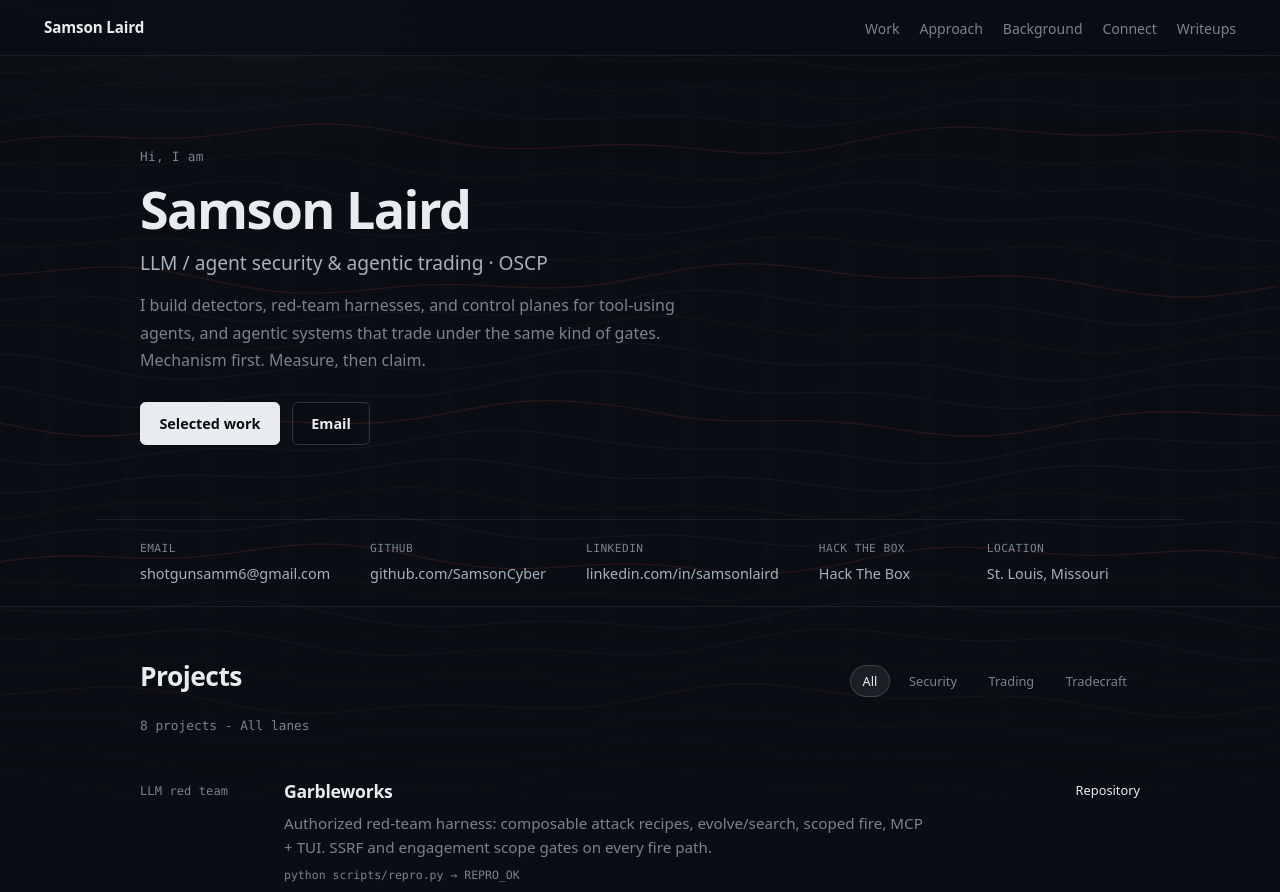
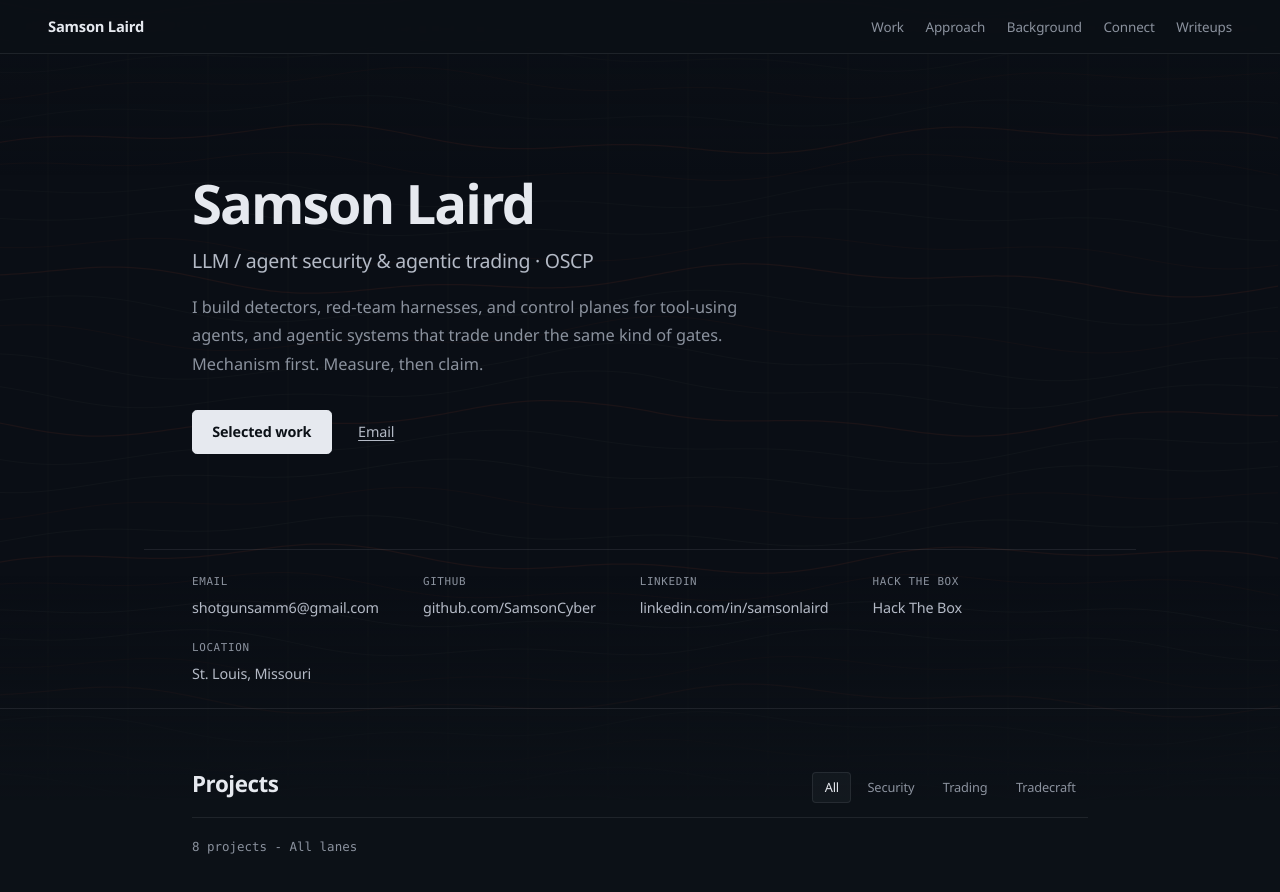
Before and after one commit to SamsonCyber/SamsonCyber.github.io, a website built with Vite: page index.html in a window 1280 px wide. Shown: the top 892 px of the page. Built offline with nearby package versions, Linux system fonts and the light colour scheme; animation ran at ten frames a second.

Commit message:
Quiet hire-ready polish from real eng portfolio patterns.
Tighter measure, calmer hierarchy, list hover wash, text email CTA. No green, no badge, no chrome toys.

```diff
--- a/index.html
+++ b/index.html
@@ -44,7 +44,6 @@
     <main id="main">
       <section class="hero" id="top" aria-labelledby="hero-title">
         <div class="hero__left">
-          <p class="hero__greeting">Hi, I am</p>
           <h1 class="hero__title" id="hero-title">Samson Laird</h1>
           <p class="sr-only">Also known as SAMSON</p>
           <p class="hero__role" id="hero-role">LLM / agent security and agentic trading. OSCP.</p>
--- a/src/style.css
+++ b/src/style.css
@@ -1,21 +1,22 @@
-/* Hire-ready surface. Flow-field stays. No vibe bars, card stacks, or toy type. */
+/* Hire-ready portfolio. Quiet, readable, no toys.
+   Patterns from real eng portfolios (Brittany-style one-pager, constrained width, clear hierarchy). */
 
 :root {
-  --void: #0a0e14;
-  --text: #e8ecf1;
-  --text-dim: #a8b0bc;
-  --text-mute: #7a8290;
-  --accent: #e8ecf1;
-  --accent-dim: rgba(232, 236, 241, 0.08);
-  --line: rgba(232, 236, 241, 0.08);
-  --line-strong: rgba(232, 236, 241, 0.16);
-  --surface: rgba(255, 255, 255, 0.02);
+  --void: #0c1117;
+  --text: #e6e9ef;
+  --text-dim: #b4bac6;
+  --text-mute: #8b929e;
+  --link: #d0d5dd;
+  --line: rgba(230, 233, 239, 0.09);
+  --line-strong: rgba(230, 233, 239, 0.16);
+  --wash: rgba(230, 233, 239, 0.035);
 
-  --font: system-ui, -apple-system, "Segoe UI", Roboto, "Helvetica Neue", Arial, sans-serif;
+  --font: "Segoe UI", system-ui, -apple-system, Roboto, "Helvetica Neue", Arial, sans-serif;
   --font-mono: ui-monospace, "Cascadia Code", "SF Mono", Menlo, Consolas, monospace;
 
-  --pad: clamp(1.25rem, 4vw, 2.75rem);
-  --max: 68rem;
+  --pad: clamp(1.35rem, 4.5vw, 3rem);
+  --max: 62rem;
+  --measure: 38rem;
   --ease: cubic-bezier(0.22, 1, 0.36, 1);
   --z-bg: 0;
   --z-vignette: 1;
@@ -53,8 +54,8 @@ body {
   background: var(--void);
   color: var(--text);
   font-family: var(--font);
-  font-size: 1.05rem;
-  line-height: 1.65;
+  font-size: 1.0625rem;
+  line-height: 1.7;
   -webkit-font-smoothing: antialiased;
   overflow-x: hidden;
 }
@@ -66,6 +67,7 @@ body {
   pointer-events: none;
   width: 100%;
   height: 100%;
+  opacity: 0.55;
 }
 
 .vignette {
@@ -73,9 +75,13 @@ body {
   inset: 0;
   z-index: var(--z-vignette);
   pointer-events: none;
-  background:
-    radial-gradient(ellipse 55% 40% at 20% 0%, rgba(232, 236, 241, 0.03), transparent 50%),
-    linear-gradient(180deg, rgba(10, 14, 20, 0.15) 0%, transparent 30%, transparent 70%, rgba(10, 14, 20, 0.9) 100%);
+  background: linear-gradient(
+    180deg,
+    rgba(12, 17, 23, 0.35) 0%,
+    transparent 22%,
+    transparent 72%,
+    rgba(12, 17, 23, 0.92) 100%
+  );
 }
 
 .site {
@@ -84,9 +90,9 @@ body {
 }
 
 a {
-  color: var(--accent);
-  text-underline-offset: 0.15em;
-  transition: color 0.15s var(--ease);
+  color: var(--link);
+  text-underline-offset: 0.18em;
+  transition: color 0.18s var(--ease);
 }
 
 a:hover {
@@ -94,15 +100,16 @@ a:hover {
 }
 
 a:focus-visible {
-  outline: 2px solid var(--accent);
+  outline: 2px solid var(--text-dim);
   outline-offset: 3px;
+  border-radius: 2px;
 }
 
 .skip {
   position: absolute;
   left: -9999px;
   z-index: var(--z-skip);
-  background: var(--accent);
+  background: var(--text);
   color: var(--void);
   padding: 0.5rem 1rem;
   font-weight: 600;
@@ -119,50 +126,51 @@ a:focus-visible {
   align-items: center;
   justify-content: space-between;
   gap: 1rem;
-  min-height: 3.5rem;
-  padding: 0.75rem var(--pad);
+  min-height: 3.4rem;
+  padding: 0.65rem var(--pad);
   position: sticky;
   top: 0;
   z-index: var(--z-nav);
-  background: rgba(10, 14, 20, 0.75);
-  backdrop-filter: blur(12px);
-  -webkit-backdrop-filter: blur(12px);
+  background: rgba(12, 17, 23, 0.82);
+  backdrop-filter: blur(10px) saturate(1.05);
+  -webkit-backdrop-filter: blur(10px) saturate(1.05);
   border-bottom: 1px solid var(--line);
 }
 
 @media (prefers-reduced-transparency: reduce) {
   .topbar {
-    background: rgba(10, 14, 20, 0.96);
+    background: rgba(12, 17, 23, 0.97);
     backdrop-filter: none;
     -webkit-backdrop-filter: none;
   }
 }
 
 .topbar__mark {
-  font-size: 0.95rem;
+  font-size: 0.92rem;
   font-weight: 600;
   color: var(--text);
   text-decoration: none;
-  letter-spacing: -0.01em;
+  letter-spacing: -0.015em;
 }
 
 .topbar__mark:hover {
-  color: var(--accent);
+  color: var(--text-dim);
 }
 
 .nav {
   display: flex;
   flex-wrap: wrap;
-  gap: 0.25rem 1.25rem;
+  gap: 0.2rem 1.35rem;
   list-style: none;
   justify-content: flex-end;
 }
 
 .nav a {
-  font-size: 0.875rem;
+  font-size: 0.84rem;
   font-weight: 500;
   color: var(--text-mute);
   text-decoration: none;
+  letter-spacing: -0.01em;
 }
 
 .nav a:hover {
@@ -173,13 +181,13 @@ a:focus-visible {
 .hero {
   max-width: var(--max);
   margin: 0 auto;
-  padding: clamp(2.5rem, 8vh, 5rem) var(--pad) clamp(2.5rem, 6vh, 4rem);
+  padding: clamp(3rem, 10vh, 6rem) var(--pad) clamp(2.75rem, 7vh, 4.25rem);
   border-bottom: 1px solid var(--line);
 }
 
 @media (min-width: 900px) {
   .hero {
-    min-height: min(58dvh, 30rem);
+    min-height: min(62dvh, 32rem);
     display: flex;
     align-items: center;
   }
@@ -187,48 +195,46 @@ a:focus-visible {
 
 .hero__left {
   min-width: 0;
-  max-width: 40rem;
+  max-width: var(--measure);
 }
 
 .hero__greeting {
-  font-family: var(--font-mono);
-  font-size: 0.8rem;
-  font-weight: 500;
-  color: var(--text-mute);
-  margin-bottom: 0.85rem;
-  letter-spacing: 0.02em;
+  display: none;
 }
 
 .hero__title {
-  font-size: clamp(2.25rem, 5vw, 3.25rem);
+  font-size: clamp(2.4rem, 5.5vw, 3.4rem);
   font-weight: 650;
-  letter-spacing: -0.03em;
-  line-height: 1.1;
+  letter-spacing: -0.035em;
+  line-height: 1.08;
   color: var(--text);
-  margin-bottom: 0.75rem;
+  margin-bottom: 0.9rem;
+  text-wrap: balance;
 }
 
 .hero__role {
-  font-size: clamp(1.05rem, 1rem + 0.25vw, 1.2rem);
+  font-size: clamp(1.08rem, 1rem + 0.3vw, 1.22rem);
   font-weight: 500;
   color: var(--text-dim);
   max-width: 28rem;
-  line-height: 1.4;
-  margin-bottom: 1rem;
+  line-height: 1.45;
+  margin-bottom: 1.1rem;
+  letter-spacing: -0.015em;
 }
 
 .hero__lede {
   color: var(--text-mute);
-  font-size: 1rem;
-  line-height: 1.7;
+  font-size: 1.02rem;
+  line-height: 1.75;
   max-width: 36rem;
 }
 
 .hero__actions {
   display: flex;
   flex-wrap: wrap;
-  gap: 0.75rem;
-  margin-top: 1.75rem;
+  align-items: center;
+  gap: 0.85rem 1.25rem;
+  margin-top: 2rem;
 }
 
 .sr-only {
@@ -244,22 +250,26 @@ a:focus-visible {
   display: inline-flex;
   align-items: center;
   justify-content: center;
-  min-height: 2.6rem;
-  padding: 0.55rem 1.15rem;
+  min-height: 2.55rem;
+  padding: 0.55rem 1.2rem;
   font-family: var(--font);
   font-size: 0.9rem;
-  font-weight: 550;
+  font-weight: 600;
+  letter-spacing: -0.01em;
   text-decoration: none;
-  border-radius: 0.35rem;
+  border-radius: 0.3rem;
   border: 1px solid var(--line-strong);
   background: transparent;
   color: var(--text);
   cursor: pointer;
-  transition: background 0.15s var(--ease), border-color 0.15s var(--ease), color 0.15s var(--ease);
+  transition:
+    background 0.18s var(--ease),
+    border-color 0.18s var(--ease),
+    color 0.18s var(--ease);
 }
 
 .btn:active {
-  transform: scale(0.98);
+  transform: scale(0.985);
 }
 
 .btn--primary {
@@ -269,14 +279,25 @@ a:focus-visible {
 }
 
 .btn--primary:hover {
-  background: transparent;
-  color: var(--text);
+  background: var(--text-dim);
   border-color: var(--text-dim);
+  color: var(--void);
+}
+
+.btn--ghost {
+  border-color: transparent;
+  color: var(--text-dim);
+  padding-inline: 0.35rem;
+  min-height: auto;
+  text-decoration: underline;
+  text-underline-offset: 0.2em;
+  font-weight: 500;
 }
 
 .btn--ghost:hover {
-  border-color: var(--text-dim);
+  border-color: transparent;
   color: var(--text);
+  background: transparent;
 }
 
 /* ── Contact ────────────────────────────────────────── */
@@ -287,24 +308,24 @@ a:focus-visible {
 .contact-strip__grid {
   max-width: var(--max);
   margin: 0 auto;
-  padding: 1.25rem var(--pad);
+  padding: 1.4rem var(--pad);
   display: flex;
   flex-wrap: wrap;
-  gap: 1.25rem 2.5rem;
+  gap: 1.15rem 2.75rem;
 }
 
 .contact-cell {
   display: flex;
   flex-direction: column;
-  gap: 0.25rem;
-  min-width: 8rem;
+  gap: 0.28rem;
+  min-width: 7.5rem;
 }
 
 .contact-cell__label {
-  font-size: 0.7rem;
+  font-size: 0.68rem;
   font-family: var(--font-mono);
   color: var(--text-mute);
-  letter-spacing: 0.04em;
+  letter-spacing: 0.06em;
   text-transform: uppercase;
 }
 
@@ -315,17 +336,18 @@ a:focus-visible {
   color: var(--text-dim);
   text-decoration: none;
   overflow-wrap: anywhere;
+  letter-spacing: -0.01em;
 }
 
 .contact-cell a:hover {
-  color: var(--accent);
+  color: var(--text);
 }
 
 /* ── Sections ───────────────────────────────────────── */
 .section {
   max-width: var(--max);
   margin: 0 auto;
-  padding: clamp(2.75rem, 6vh, 4.5rem) var(--pad);
+  padding: clamp(3.25rem, 7vh, 5rem) var(--pad);
 }
 
 .section__head {
@@ -333,39 +355,38 @@ a:focus-visible {
   flex-wrap: wrap;
   align-items: baseline;
   justify-content: space-between;
-  gap: 1rem;
-  margin-bottom: 1.5rem;
+  gap: 1rem 1.5rem;
+  margin-bottom: 1.75rem;
+  padding-bottom: 0.85rem;
+  border-bottom: 1px solid var(--line);
 }
 
 .section__title {
-  font-size: clamp(1.35rem, 1.1rem + 0.8vw, 1.65rem);
+  font-size: clamp(1.2rem, 1rem + 0.55vw, 1.4rem);
   font-weight: 600;
   letter-spacing: -0.02em;
   color: var(--text);
-}
-
-.section__title::before {
-  content: none;
 }
 
 /* ── Filters ────────────────────────────────────────── */
 .filters {
   display: flex;
   flex-wrap: wrap;
-  gap: 0.35rem;
+  gap: 0.25rem;
 }
 
 .filter-btn {
   font-family: var(--font);
   font-size: 0.8rem;
   font-weight: 500;
-  min-height: 2rem;
-  padding: 0.3rem 0.75rem;
+  min-height: 1.9rem;
+  padding: 0.25rem 0.7rem;
   border: 1px solid transparent;
-  border-radius: 999px;
+  border-radius: 0.25rem;
   background: transparent;
   color: var(--text-mute);
   cursor: pointer;
+  letter-spacing: -0.01em;
   transition: color 0.15s var(--ease), background 0.15s var(--ease), border-color 0.15s var(--ease);
 }
 
@@ -375,80 +396,79 @@ a:focus-visible {
 
 .filter-btn[aria-pressed="true"] {
   color: var(--text);
-  background: var(--accent-dim);
-  border-color: var(--line-strong);
+  background: var(--wash);
+  border-color: var(--line);
 }
 
 .filter-btn:focus-visible {
-  outline: 2px solid var(--accent);
+  outline: 2px solid var(--text-dim);
   outline-offset: 2px;
 }
 
 .project-live {
-  font-size: 0.8rem;
+  font-size: 0.78rem;
   font-family: var(--font-mono);
   color: var(--text-mute);
-  margin: -0.5rem 0 1.25rem;
+  margin: -0.65rem 0 1.15rem;
 }
 
-/* ── Projects: list, not cards ──────────────────────── */
+/* ── Projects: list rows ────────────────────────────── */
 .project-list {
   list-style: none;
 }
 
 .project {
   display: grid;
-  gap: 0.35rem 1.5rem;
-  padding: 1.35rem 0;
+  gap: 0.3rem 1.5rem;
+  padding: 1.2rem 0.5rem 1.2rem 0;
+  margin: 0 -0.5rem;
   border-bottom: 1px solid var(--line);
-  background: transparent;
-  border-left: none;
-  transition: none;
+  border-radius: 0.25rem;
+  transition: background 0.18s var(--ease);
 }
 
 @media (min-width: 800px) {
   .project {
-    grid-template-columns: 7.5rem minmax(0, 1fr) auto;
+    grid-template-columns: 7.25rem minmax(0, 1fr) auto;
     align-items: start;
+    padding: 1.25rem 0.65rem 1.25rem 0.35rem;
+    margin: 0 -0.35rem;
   }
 }
 
 .project:hover {
-  background: transparent;
-  transform: none;
-  box-shadow: none;
-  border-left-color: transparent;
-  padding-left: 0;
+  background: var(--wash);
 }
 
 .project__meta {
-  font-size: 0.75rem;
+  font-size: 0.74rem;
   font-family: var(--font-mono);
   color: var(--text-mute);
-  padding-top: 0.3rem;
-  text-transform: none;
+  padding-top: 0.28rem;
   letter-spacing: 0.01em;
 }
 
 .project__name {
-  font-size: 1.1rem;
+  font-size: 1.08rem;
   font-weight: 600;
-  letter-spacing: -0.015em;
+  letter-spacing: -0.02em;
   color: var(--text);
   text-decoration: none;
-  line-height: 1.25;
+  line-height: 1.3;
 }
 
 a.project__name:hover {
-  color: var(--accent);
+  color: var(--text-dim);
+  text-decoration: underline;
+  text-underline-offset: 0.16em;
 }
 
 .project__blurb {
-  margin-top: 0.35rem;
+  margin-top: 0.3rem;
   color: var(--text-mute);
   font-size: 0.95rem;
   max-width: 40rem;
-  line-height: 1.6;
+  line-height: 1.65;
 }
 
 .project__proof {
@@ -456,6 +476,7 @@ a.project__name:hover {
   font-family: var(--font-mono);
   font-size: 0.72rem;
   color: var(--text-mute);
+  opacity: 0.9;
 }
 
 .project__note {
@@ -469,7 +490,7 @@ a.project__name:hover {
   display: flex;
   flex-direction: column;
   align-items: flex-start;
-  gap: 0.35rem;
+  gap: 0.3rem;
   padding-top: 0.15rem;
 }
 
@@ -477,141 +498,103 @@ a.project__name:hover {
   font-size: 0.8rem;
   font-weight: 500;
   text-decoration: none;
-  color: var(--accent);
+  color: var(--text-dim);
 }
 
 .project__links a:hover {
   color: var(--text);
-  border-bottom: none;
+  text-decoration: underline;
+  text-underline-offset: 0.16em;
 }
 
-/* ── Approach: simple stack ─────────────────────────── */
+/* ── Approach ───────────────────────────────────────── */
 .approach-grid {
   display: grid;
-  gap: 1.5rem;
-  background: transparent;
-  border: none;
-  counter-reset: none;
+  gap: 1.75rem 2.25rem;
 }
 
 @media (min-width: 800px) {
   .approach-grid {
     grid-template-columns: repeat(3, 1fr);
-    gap: 2rem;
-  }
-
-  .approach-card:first-child {
-    grid-row: auto;
   }
 }
 
 .approach-card {
-  background: transparent;
   padding: 0;
-  min-height: 0;
-  border: none;
-}
-
-.approach-card:hover {
-  background: transparent;
-}
-
-.approach-card::before {
-  content: none;
 }
 
 .approach-card h3 {
-  font-size: 1rem;
+  font-size: 0.98rem;
   font-weight: 600;
-  letter-spacing: -0.01em;
+  letter-spacing: -0.015em;
   color: var(--text);
-  margin-bottom: 0.5rem;
-  text-transform: none;
+  margin-bottom: 0.45rem;
 }
 
 .approach-card p {
   color: var(--text-mute);
-  font-size: 0.95rem;
-  line-height: 1.6;
-  max-width: 28rem;
+  font-size: 0.94rem;
+  line-height: 1.65;
+  max-width: 26rem;
 }
 
-/* ── Resume: stacked rows ───────────────────────────── */
+/* ── Resume ─────────────────────────────────────────── */
 .resume-block {
   display: grid;
   gap: 0;
-  background: transparent;
-  border: none;
-}
-
-@media (min-width: 800px) {
-  .resume-block {
-    grid-template-columns: 1fr;
-  }
-
-  .resume-block .resume-item:first-child,
-  .resume-block .resume-item:last-child {
-    grid-column: auto;
-    grid-row: auto;
-  }
 }
 
 .resume-item {
-  background: transparent;
-  padding: 1.25rem 0;
+  padding: 1.2rem 0;
   border-bottom: 1px solid var(--line);
 }
 
-.resume-item:hover {
-  background: transparent;
+.resume-item:last-child {
+  border-bottom: none;
 }
 
 .resume-item h3 {
-  font-size: 1.05rem;
+  font-size: 1.02rem;
   font-weight: 600;
   letter-spacing: -0.015em;
   color: var(--text);
-  text-transform: none;
 }
 
 .resume-item__sub {
   font-size: 0.8rem;
   font-family: var(--font-mono);
   color: var(--text-mute);
-  margin: 0.3rem 0 0.55rem;
+  margin: 0.28rem 0 0.55rem;
   letter-spacing: 0.01em;
-  text-transform: none;
 }
 
 .resume-item p {
   color: var(--text-mute);
   font-size: 0.95rem;
   max-width: 44rem;
-  line-height: 1.6;
+  line-height: 1.65;
 }
 
 /* ── Connect ────────────────────────────────────────── */
 .link-row {
   display: flex;
   flex-wrap: wrap;
-  gap: 0.65rem 1.25rem;
+  gap: 0.55rem 1.5rem;
   list-style: none;
 }
 
 .link-row a {
-  font-size: 0.9rem;
+  font-size: 0.92rem;
   font-weight: 500;
   text-decoration: none;
   color: var(--text-dim);
-  padding: 0;
-  border: none;
-  background: transparent;
+  letter-spacing: -0.01em;
 }
 
 .link-row a:hover {
-  color: var(--accent);
-  background: transparent;
-  border: none;
+  color: var(--text);
+  text-decoration: underline;
+  text-underline-offset: 0.18em;
 }
 
 /* ── Footer ─────────────────────────────────────────── */
@@ -624,15 +607,14 @@ a.project__name:hover {
   flex-wrap: wrap;
   justify-content: space-between;
   gap: 0.75rem;
-  font-size: 0.85rem;
+  font-size: 0.84rem;
   color: var(--text-mute);
-  background: transparent;
 }
 
 .footer__links {
   display: flex;
   flex-wrap: wrap;
-  gap: 0.75rem 1.15rem;
+  gap: 0.75rem 1.2rem;
 }
 
 .footer a {
@@ -641,16 +623,16 @@ a.project__name:hover {
 }
 
 .footer a:hover {
-  color: var(--accent);
+  color: var(--text);
 }
 
 /* ── Reveal ─────────────────────────────────────────── */
 .reveal {
   opacity: 0;
-  transform: translateY(8px);
+  transform: translateY(6px);
   transition:
-    opacity 0.45s var(--ease) var(--stagger, 0s),
-    transform 0.45s var(--ease) var(--stagger, 0s);
+    opacity 0.4s var(--ease) var(--stagger, 0s),
+    transform 0.4s var(--ease) var(--stagger, 0s);
 }
 
 .reveal.is-in {
@@ -668,4 +650,8 @@ a.project__name:hover {
     flex-wrap: wrap;
     gap: 0.75rem;
   }
+
+  .nav {
+    gap: 0.2rem 0.85rem;
+  }
 }
```
